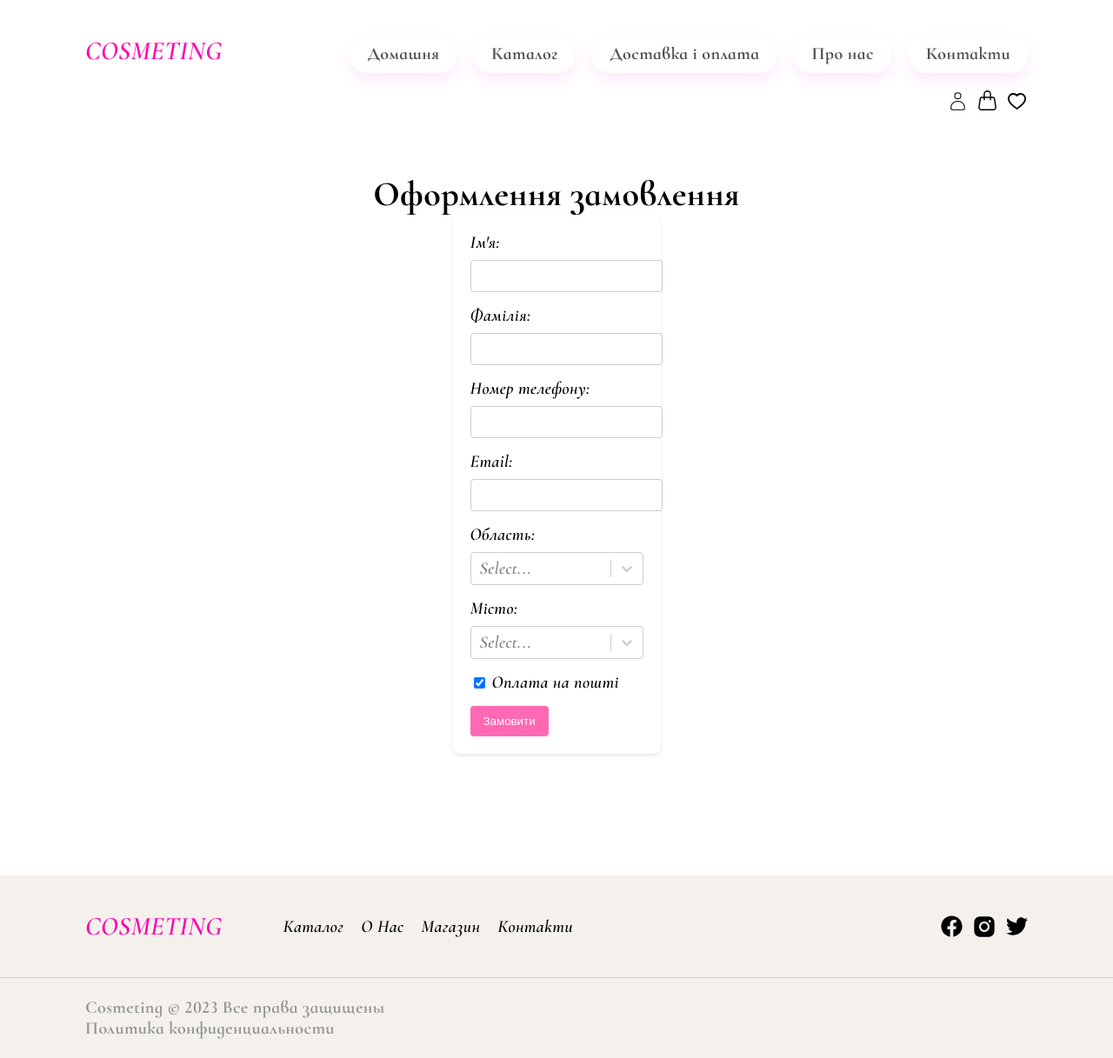
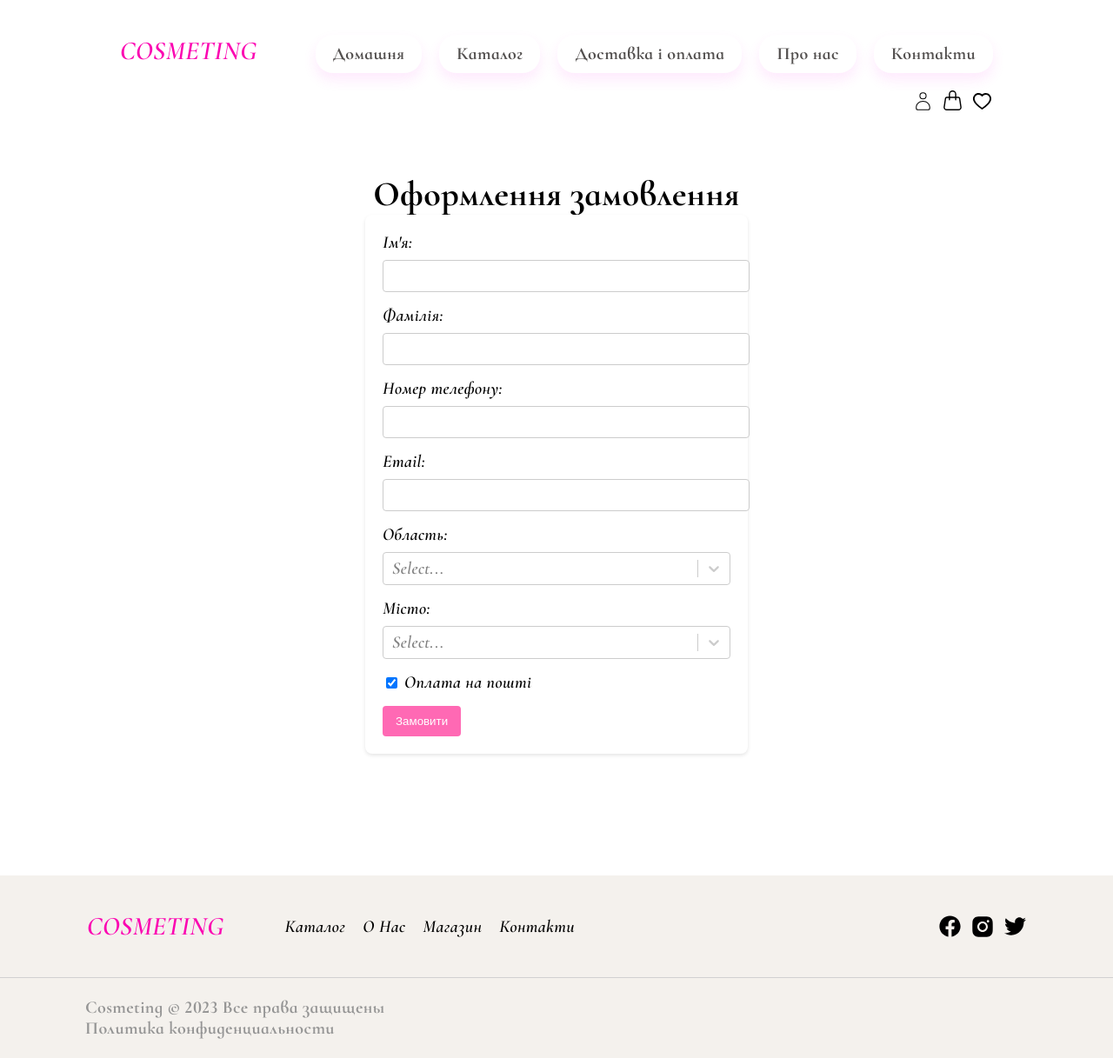
Before and after one commit to LingIgor/cosmetic-shop, a React (Create React App) app: page /cosmetic-shop/agreement in a window 1280 px wide. Shown: the whole page at 87% size. Built offline with nearby package versions, Linux system fonts and the light colour scheme.

Commit message:
безглуздий коміт

```diff
--- a/src/components/Agreement/Agreement.styled.js
+++ b/src/components/Agreement/Agreement.styled.js
@@ -6,12 +6,33 @@ export const OrderFormContainer = styled.div`
   padding: 20px;
   border-radius: 8px;
   box-shadow: 0 2px 4px rgba(0, 0, 0, 0.1);
-  max-width: 400px;
+  min-width: 400px;
   margin: 0 auto;
+
+
+  @media (max-width: 767px) {
+  padding: 14px;
+  min-width: 300px;
+  margin: 0 auto;
+  }
+
+  @media (min-width: 768px) and (max-width: 1023px){
+    padding: 18px;
+  min-width: 400px;
+  margin: 0 auto;
+  }
+
 `;
 
 export const FormGroup = styled.div`
   margin-bottom: 15px;
+
+
+
+  @media  (max-width: 1023px){
+    margin-bottom: 12px;
+  }
+
 `;
 
 export const Label = styled.label`
@@ -25,6 +46,14 @@ export const Input = styled.input`
   border: 1px solid #ccc;
   border-radius: 4px;
   outline: none;
+
+
+
+  @media (max-width: 1023px){
+    padding: 8px;
+  }
+
+
 `;
 
 export const Select = styled.select`
@@ -33,6 +62,10 @@ export const Select = styled.select`
   border: 1px solid #ccc;
   border-radius: 4px;
   outline: none;
+
+  @media (max-width: 1023px){
+    padding: 8px;
+  }
 `;
 
 export const CheckboxLabel = styled.label`
@@ -51,4 +84,8 @@ export const Button = styled.button`
   border: none;
   border-radius: 4px;
   cursor: pointer;
+
+  @media (max-width: 1023px){
+    padding: 8px 12px;
+  }
 `;
--- a/src/components/CatalogList/CatalogList.styled.js
+++ b/src/components/CatalogList/CatalogList.styled.js
@@ -6,4 +6,22 @@ export const CatalogBox = styled.div`
   flex-wrap: wrap;
   gap: 30px;
   margin-top: 30px;
+
+
+  @media (max-width: 767px) {
+  max-width: 600px;
+  gap: 15px;
+  margin-top: 20px;
+
+
+  }
+
+  @media (min-width: 768px) and (max-width: 1023px){
+
+  max-width: 900px;
+  gap: 20px;
+  margin-top: 20px;
+
+  }
+
 `;
--- a/src/components/CatalogSection/JustSeeSection/JustSeeSection.styled.js
+++ b/src/components/CatalogSection/JustSeeSection/JustSeeSection.styled.js
@@ -2,6 +2,15 @@ import styled from 'styled-components';
 
 export const Container = styled.div`
   margin-top: 140px;
+
+  @media (max-width: 767px) {
+    margin-top: 70px;
+  }
+
+  @media (min-width: 768px) and (max-width: 1023px){
+
+    margin-top: 100px;
+  }
 `;
 
 export const Title = styled.h2``;
@@ -10,6 +19,20 @@ export const List = styled.ul`
   display: flex;
   max-width: 1200px;
    gap: 30px;
+
+   @media (max-width: 767px) {
+
+  max-width: 600px;
+   gap: 15px;
+  }
+
+  @media (min-width: 768px) and (max-width: 1023px){
+
+    display: flex;
+  max-width: 900px;
+   gap: 20px;
+  }
+
 `;
 
 export const ListItem = styled.li`
--- a/src/components/Contacts/Contacts.styled.js
+++ b/src/components/Contacts/Contacts.styled.js
@@ -11,18 +11,38 @@ export const ContactsContainer = styled.div`
   box-shadow: 0 0 10px rgba(0, 0, 0, 0.1);
   max-width: 100%;
   margin: 0 auto;
+
+  @media (max-width: 767px) {
+    padding: 10px;
+  }
+
+  @media (min-width: 768px) and (max-width: 1023px) {
+    padding: 15px;
+  }
 `;
 
 export const Title = styled.h2`
   color: #333;
   text-align: center;
   margin-bottom: 20px;
+
+  @media (max-width: 767px) {
+    margin-bottom: 15px;
+  }
+
+  @media (min-width: 768px) and (max-width: 1023px) {
+    margin-bottom: 15px;
+  }
 `;
 
 export const ContactsList = styled.ul`
   list-style: none;
   padding: 0;
   margin: 20px 0;
+
+  @media (max-width: 1023px) {
+    margin: 15px 0;
+  }
 `;
 
 export const FooterListSoc = styled.ul`
@@ -36,6 +56,14 @@ export const FooterListSoc = styled.ul`
   li {
     margin: 0 10px;
     font-size: 24px;
+
+    @media (max-width: 767px) {
+      font-size: 18px;
+    }
+
+    @media (min-width: 768px) and (max-width: 1023px) {
+      font-size: 20px;
+    }
 
     a {
       color: #555;
--- a/src/components/Delivery/Delivery.styled.js
+++ b/src/components/Delivery/Delivery.styled.js
@@ -5,6 +5,14 @@ export const DeliveryList = styled.ul`
   flex-wrap: wrap;
   justify-content: space-between;
   padding: 20px 200px;
+
+  @media (max-width: 767px) {
+    padding: 20px 100px;
+  }
+
+  @media (min-width: 768px) and (max-width: 1023px) {
+    padding: 20px 150px;
+  }
 `;
 
 export const DeliveryItem = styled.li`
@@ -16,8 +24,15 @@ export const DeliveryItem = styled.li`
   justify-content: center;
   cursor: pointer;
 
+  @media (max-width: 767px) {
+    margin-bottom: 40px;
+  }
 
-  &:hover{
+  @media (min-width: 768px) and (max-width: 1023px) {
+    margin-bottom: 50px;
+  }
+
+  &:hover {
     border: 1px solid rgba(205 56 201 / 30%);
     transform: scale(1.1);
     box-shadow: 5px 5px 30px rgba(205 56 201 / 30%);
--- a/src/components/Footer/Footer.styled.js
+++ b/src/components/Footer/Footer.styled.js
@@ -6,14 +6,36 @@ import { AiFillInstagram } from 'react-icons/ai';
 export const FooterConteiner = styled.div`
   margin-top: 140px;
   background-color: #f4f1ed;
+
+  @media (max-width: 767px) {
+    margin-top: 100px;
+  }
+
+  @media (min-width: 768px) and (max-width: 1023px) {
+    margin-top: 120px;
+  }
+
 `;
 
 export const FooterBox = styled.div`
-  padding: 40px 98px;
+  padding: 40px 100px;
   align-items: center;
   display: flex;
   justify-content: space-between;
   border-bottom: 1px solid #d1d1d1;
+
+
+
+  @media (max-width: 767px) {
+    padding: 20px 60px;
+    align-items: center;
+  display: flex;
+  flex-direction: column;
+  }
+
+  @media (min-width: 768px) and (max-width: 1023px) {
+    padding: 30px 80px;
+  }
 `;
 
 export const Box = styled.div`
--- a/src/components/Header/Header.js
+++ b/src/components/Header/Header.js
@@ -1,12 +1,15 @@
 import { NavBar } from '../NavBar/NavBar';
 import React from 'react';
 import { HeaderConteiner, Logo } from './Header.styled';
+import { Container } from 'components/HomeSections/AdvertisingSection/Advertising.styled';
 
 export const Header = ({ openModal }) => {
   return (
+    <Container>
     <HeaderConteiner>
       <Logo to={'/'}>COSMETING</Logo>
       <NavBar openModal={openModal} />
     </HeaderConteiner>
+    </Container>
   );
 };
--- a/src/components/HomeSections/AdvertisingSection/Advertising.js
+++ b/src/components/HomeSections/AdvertisingSection/Advertising.js
@@ -1,12 +1,13 @@
 import React from 'react';
 import { BackPhoto } from './Advertising.styled';
-import { Box, InformBox } from './Advertising.styled';
+import { Section, InformBox, Container } from './Advertising.styled';
 import { Btn } from '../MainSection/MainSection.styled';
 
 export const AdvertisingSection = () => {
   return (
-    <Box>
+    <Section>
       <BackPhoto />
+      <Container>
       <InformBox>
         <h2>Встречайте весну вместе с нами</h2>
         <p style={{marginBottom:"20px"}}>
@@ -14,6 +15,7 @@ export const AdvertisingSection = () => {
         </p>
         <Btn> Подробнее</Btn>
       </InformBox>
-    </Box>
+      </Container>
+    </Section>
   );
 };
--- a/src/components/HomeSections/AdvertisingSection/Advertising.styled.js
+++ b/src/components/HomeSections/AdvertisingSection/Advertising.styled.js
@@ -9,12 +9,37 @@ export const BackPhoto = styled.div`
   height: 400px;
 `;
 
-export const Box = styled.div`
+export const Section = styled.div`
   position: relative;
+
+  padding-top: 60px;
+  padding-bottom: 60px;
+
+@media screen and (min-width: 1200px) {
+    padding-top: 94px;
+    padding-bottom: 94px;
+  }
+
+`;
+
+
+export const Container = styled.div`
+ margin: 0 auto;
   width: 100%;
-  height: 400px;
-  margin-top: 165px;
-`;
+  padding: 0 15px;
+
+  @media screen and (min-width: 480px) {
+    max-width: 480px;
+  }
+  @media screen and (min-width: 768px) {
+    max-width: 768px;
+  }
+  @media screen and (min-width: 1200px) {
+    max-width: 1200px;
+  }
+
+
+`
 
 export const InformBox = styled.div`
   width: 300px;
--- a/src/index.css
+++ b/src/index.css
@@ -27,8 +27,6 @@ body {
   font-family: 'Cormorant Infant', serif;
   font-weight: normal;
   background-color: #fff;
-
-  max-width: 1400px;
   min-height: 100vh;
   letter-spacing: 0.02em;
   font-size: 20px;
```
Also changed, not shown: src/components/HomeSections/CareSection/CareSection.js (+4 -6 lines), src/components/Layout/Layout.styled.js (added).
